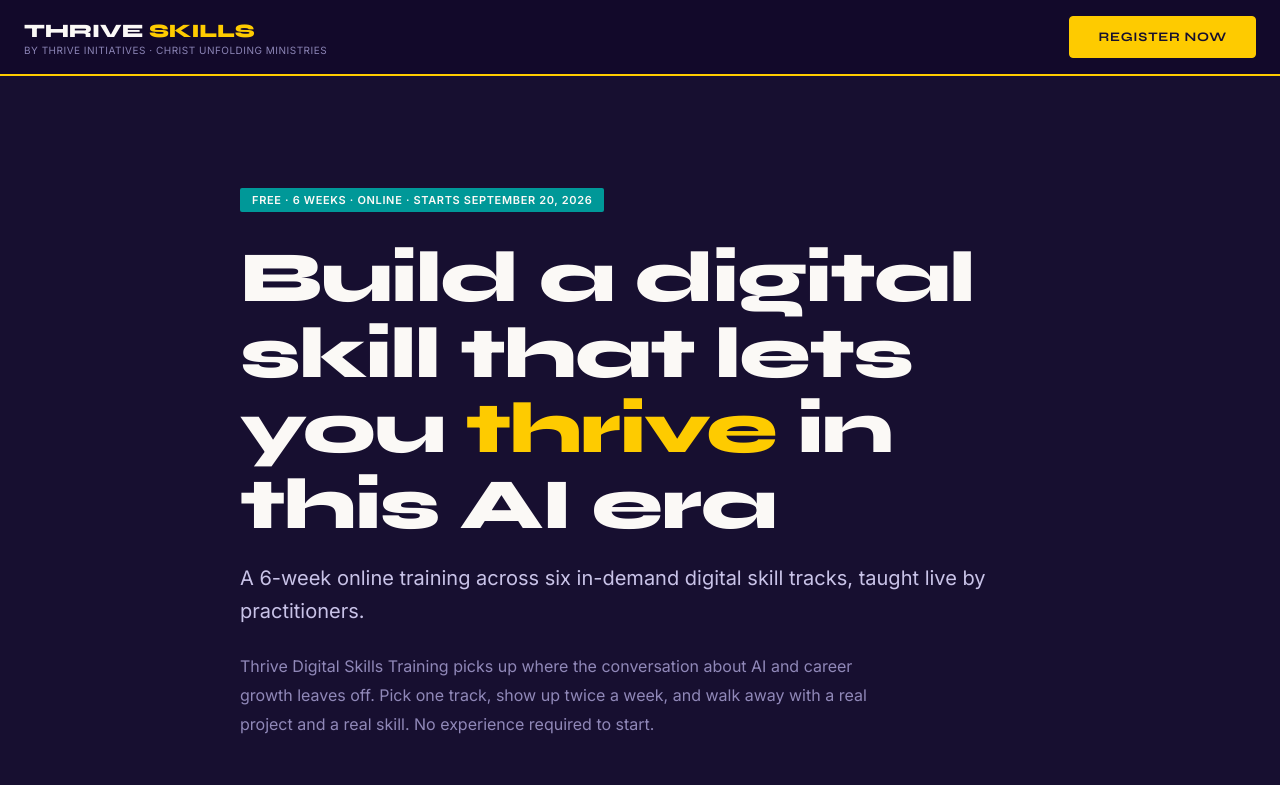
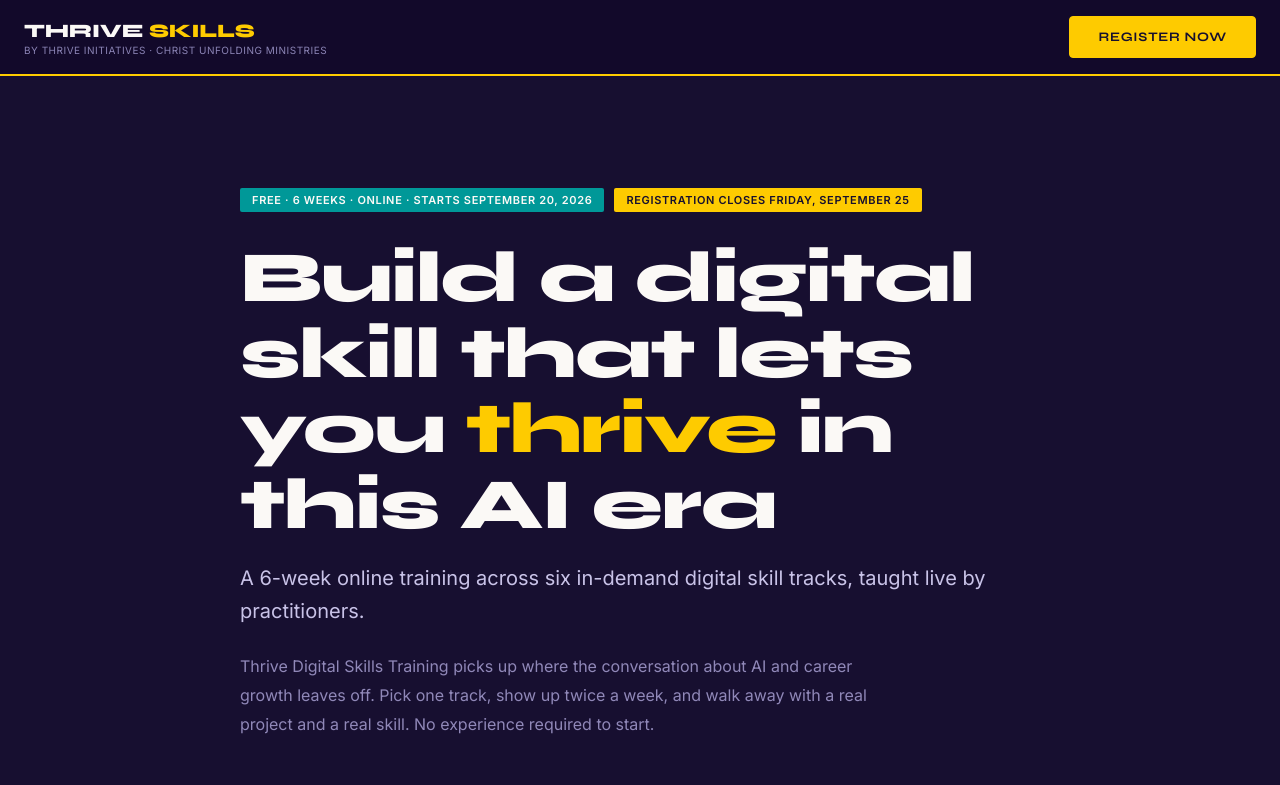
Before and after one commit to davidico121/Thrive-Conference-2026, a Next.js app: page /skills-training in a window 1280 px wide. Shown: the top 785 px of the page. Built offline with nearby package versions, Linux system fonts and the light colour scheme.

Commit message:
Add registration deadline (Friday, Sept 25) to skills training page
Shown as a badge in the hero and repeated above the registration form.
Display only; the form itself still accepts submissions after it.

Co-Authored-By: Claude Sonnet 5 <noreply@anthropic.com>

```diff
--- a/components/SkillsTraining.jsx
+++ b/components/SkillsTraining.jsx
@@ -239,8 +239,9 @@ export default function SkillsTraining() {
           {/* HERO */}
           <section style={{ background: '#170f30', padding: 'clamp(64px, 10vw, 120px) 24px' }}>
             <motion.div style={{ maxWidth: 800, margin: '0 auto' }} variants={stagger} initial="hidden" animate="show">
-              <motion.div variants={fadeUp} style={{ marginBottom: 28 }}>
+              <motion.div variants={fadeUp} style={{ marginBottom: 28, display: 'flex', flexWrap: 'wrap', gap: 10 }}>
                 <span className="t-badge-teal">Free · 6 Weeks · Online · Starts September 20, 2026</span>
+                <span className="t-badge-teal" style={{ background: '#fecb00', color: '#17102e' }}>Registration closes Friday, September 25</span>
               </motion.div>
               <motion.h1 variants={fadeUp} style={{
                 fontFamily: 'Syne, sans-serif', fontWeight: 800,
@@ -355,6 +356,8 @@ export default function SkillsTraining() {
               </motion.h2>
               <motion.p variants={fadeUp} initial="hidden" whileInView="show" viewport={vp} style={{ textAlign: 'center', color: '#c9c3e8', fontSize: 15, marginBottom: 48 }}>
                 Pick a track below. We'll follow up with the class link, schedule, and facilitator details.
+                <br />
+                <strong style={{ color: '#fecb00' }}>Registration closes Friday, September 25, 2026.</strong>
               </motion.p>
 
               {submitted && (
```
